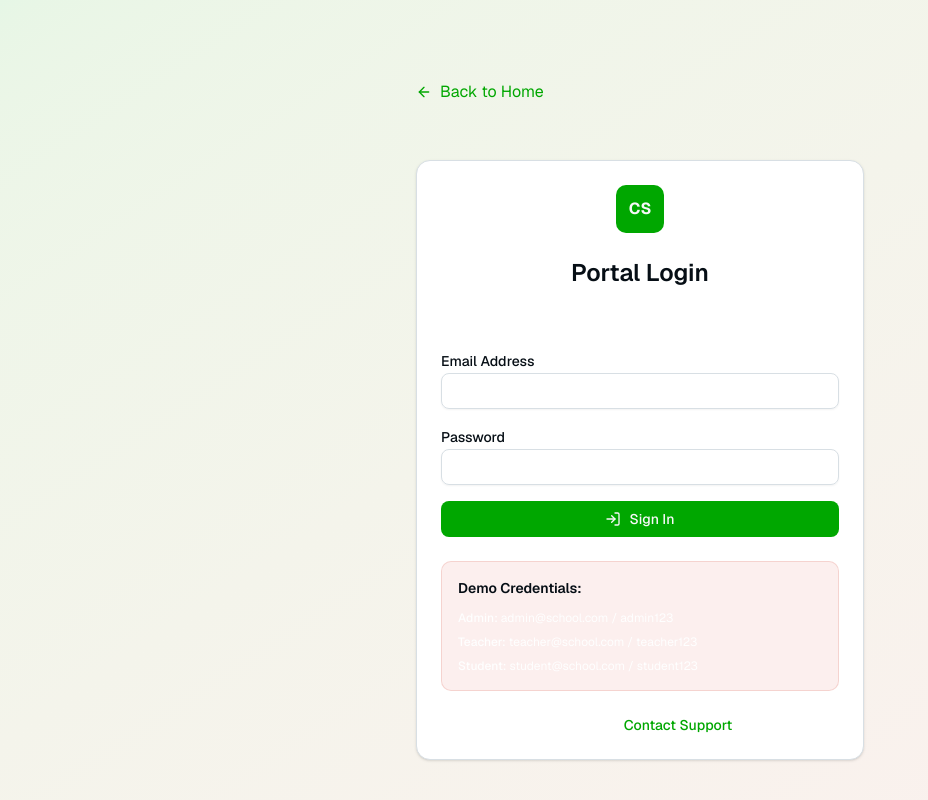
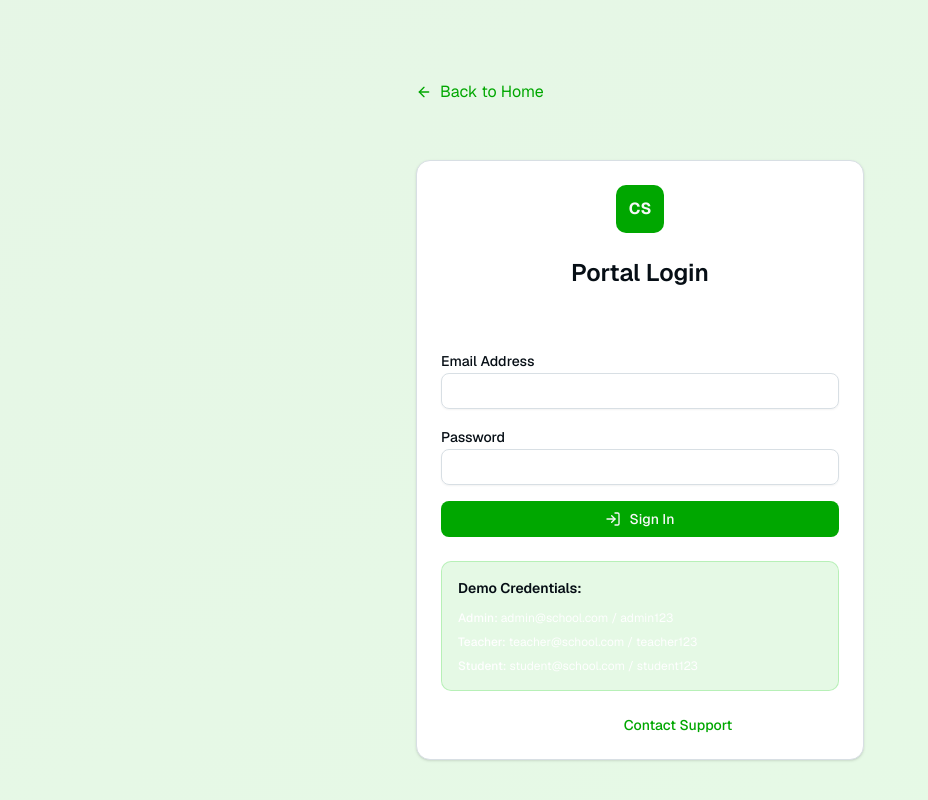
Before and after one commit to thekhrafid/school-management-system, a Next.js app: page /login in a window 1280 px wide. Shown: the top 800 px of the page, without its empty margins (0-928 px from the left). Built offline with nearby package versions, Linux system fonts and the light colour scheme.

Commit message:
Change: change color theme

```diff
--- a/app/globals.css
+++ b/app/globals.css
@@ -17,14 +17,14 @@
 
   --muted: oklch(0.92 0 0);
   --muted-foreground: oklch(100% 0.00011 271.152);
-  --accent: oklch(0.65 0.15 30);
+  --accent: rgb(0, 203, 0);
   --accent-foreground: oklch(1 0 0);
-  --destructive: oklch(0.577 0.245 27.325);
-  --destructive-foreground: oklch(0.577 0.245 27.325);
+  --destructive: rgb(0, 167, 0);
+  --destructive-foreground: rgb(2, 152, 2);
   --border: oklch(0.9 0.01 240);
   --input: oklch(0.95 0.01 240);
   --ring: oklch(0.35 0.12 240);
-  --chart-1: oklch(0.65 0.15 30);
+  --chart-1: rgb(0, 167, 0);
   --chart-2: oklch(0.35 0.12 240);
   --chart-3: oklch(0.55 0.1 200);
   --chart-4: oklch(0.75 0.08 120);
@@ -33,12 +33,12 @@
 
   --sidebar: oklch(0.35 0.12 240);
   --sidebar-foreground: oklch(0.98 0.001 240);
-  --sidebar-primary: oklch(0.65 0.15 30);
+  --sidebar-primary: rgb(0, 167, 0);
   --sidebar-primary-foreground: oklch(1 0 0);
   --sidebar-accent: oklch(0.92 0.05 200);
   --sidebar-accent-foreground: oklch(0.35 0.12 240);
   --sidebar-border: oklch(0.55 0.1 200);
-  --sidebar-ring: oklch(0.65 0.15 30);
+  --sidebar-ring: rgb(0, 167, 0);
 }
 
 .dark {
@@ -48,32 +48,32 @@
   --card-foreground: oklch(0.95 0.001 240);
   --popover: oklch(0.22 0.025 240);
   --popover-foreground: oklch(0.95 0.001 240);
-  --primary: oklch(0.7 0.15 30);
+  --primary: rgb(0, 167, 0);
   --primary-foreground: oklch(0.15 0.02 240);
   --secondary: oklch(0.35 0.1 200);
   --secondary-foreground: oklch(0.95 0.001 240);
   --muted: oklch(0.35 0 0);
   --muted-foreground: oklch(100% 0.00011 271.152);
-  --accent: oklch(0.7 0.15 30);
+  --accent: rgb(0, 167, 0);
   --accent-foreground: oklch(0.15 0.02 240);
-  --destructive: oklch(0.577 0.245 27.325);
-  --destructive-foreground: oklch(0.637 0.237 25.331);
+  --destructive: rgb(0, 167, 0);
+  --destructive-foreground: rgb(2, 152, 2);
   --border: oklch(0.35 0.025 240);
   --input: oklch(0.3 0.025 240);
-  --ring: oklch(0.7 0.15 30);
-  --chart-1: oklch(0.7 0.15 30);
+  --ring: rgb(0, 167, 0);
+  --chart-1: rgb(0, 167, 0);
   --chart-2: oklch(0.6 0.12 200);
   --chart-3: oklch(0.7 0.1 120);
   --chart-4: oklch(0.5 0.12 280);
   --chart-5: oklch(0.65 0.14 40);
   --sidebar: oklch(0.12 0.02 240);
   --sidebar-foreground: oklch(0.95 0.001 240);
-  --sidebar-primary: oklch(0.7 0.15 30);
+  --sidebar-primary: rgb(0, 167, 0);
   --sidebar-primary-foreground: oklch(0.15 0.02 240);
   --sidebar-accent: oklch(0.35 0.1 200);
   --sidebar-accent-foreground: oklch(0.95 0.001 240);
   --sidebar-border: oklch(0.35 0.025 240);
-  --sidebar-ring: oklch(0.7 0.15 30);
+  --sidebar-ring: rgb(0, 167, 0);
 }
 
 @theme inline {
@@ -119,7 +119,7 @@
 
 @layer base {
   * {
-    @apply border-border outline-ring/50;
+    @apply border-green-600;
   }
   body {
     @apply text-foreground;
--- a/components/public/features.tsx
+++ b/components/public/features.tsx
@@ -57,17 +57,17 @@ export default function Features() {
           <h2 className="text-4xl md:text-5xl font-bold text-foreground">
             Why Choose Us
           </h2>
-          <p className="text-xl text-muted-foreground max-w-2xl mx-auto">
+          <p className="text-xl text-gray-500 max-w-2xl mx-auto">
             Discover what makes Chandanpur Secondary High School the preferred choice for quality education
           </p>
         </div>
 
         <div className="grid md:grid-cols-3 gap-6">
           {features.map((feature, index) => (
-            <Card key={index} className="border-border hover:shadow-lg transition-shadow">
+            <Card key={index} className="border-green-700 hover:shadow-lg transition-shadow">
               <CardHeader className="pb-3">
-                <div className="w-12 h-12 rounded-lg bg-accent/20 flex items-center justify-center mb-4">
-                  <feature.icon className="w-6 h-6 text-accent" />
+                <div className="w-12 h-12 rounded-lg bg-primary flex items-center justify-center mb-4">
+                  <feature.icon className="w-6 h-6 text-white" />
                 </div>
                 <CardTitle className="text-foreground">{feature.title}</CardTitle>
               </CardHeader>
--- a/components/public/hero.tsx
+++ b/components/public/hero.tsx
@@ -6,8 +6,8 @@ import { ArrowRight, BookOpen } from 'lucide-react';
 
 export default function Hero() {
   return (
-    <section className="min-h-screen flex items-center justify-center banner">
-      <div className="overly w-full h-full  text-center px-4 py-12">
+    <section className="w-full flex items-center justify-center banner">
+      <div className="overly text-center px-4 py-12">
         <div className="">
           <h1 className="text-5xl md:text-7xl font-bold text-white md:px-50">
             <span className='text-green-500'>Chandanpur</span> Secondary High School
--- a/components/public/news.tsx
+++ b/components/public/news.tsx
@@ -3,7 +3,6 @@
 import { Card, CardContent, CardHeader, CardTitle } from '@/components/ui/card';
 import { Badge } from '@/components/ui/badge';
 import { Calendar, ArrowRight } from 'lucide-react';
-import Link from 'next/link';
 import { Button } from '@/components/ui/button';
 
 const news = [
@@ -48,10 +47,10 @@ export default function News() {
 
         <div className="grid md:grid-cols-3 gap-6 mb-8">
           {news.map((item) => (
-            <Card key={item.id} className="border-border hover:shadow-lg transition-shadow flex flex-col">
+            <Card key={item.id} className="border border-green-700 hover:shadow-lg transition-shadow flex flex-col">
               <CardHeader className="pb-3">
                 <div className="flex items-start justify-between mb-3">
-                  <Badge variant="outline">{item.category}</Badge>
+                  <Badge variant="outline" className='border border-green-700'>{item.category}</Badge>
                 </div>
                 <CardTitle className="text-foreground line-clamp-2">
                   {item.title}
```
